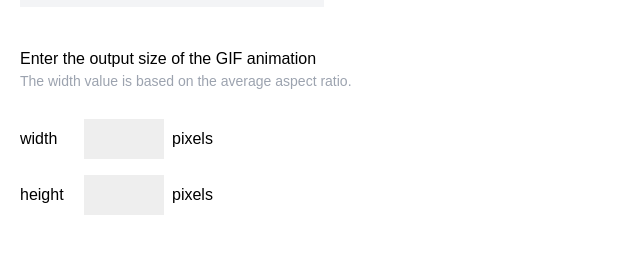
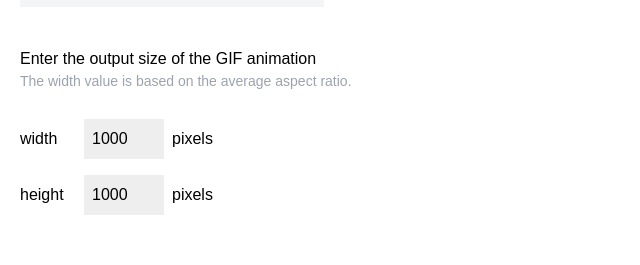
Before and after one commit to kaboomshebang/kbsb-gif-creator, a React (Vite) app: page / in a window 1280 px wide. Shown: the part 825-1090 px from the top of the page, without its empty margins (0-640 px from the left). Built offline with nearby package versions, Linux system fonts and the light colour scheme; the HTML template or start-up script is replaced by a standard one; a web font is replaced by a local one.

Commit message:
Refactor ImageSize value prop, Update state with useEffect

```diff
--- a/src/App.jsx
+++ b/src/App.jsx
@@ -1,4 +1,4 @@
-import { useState } from 'react';
+import { useState, useEffect } from 'react';
 
 import NavHeader from './components/NavHeader';
 import Footer from './components/Footer';
@@ -58,17 +58,22 @@ const App = () => {
 	};
 
 	// calculate the width of the image based on the avarage aspect ratio
-	const DefWidth = () => {
+	const updateWidth = () => {
 		let counter = 0;
 
 		for (let index = 0; index < files.length; index++) {
 			counter++;
 			if (files.length === ratios.length && counter === files.length) {
 				const average = ratios.reduce((prev, curr) => (prev + curr) / 2);
-				return Math.floor(1000 * average);
+				setSize((prevState) => {
+					return { ...prevState, width: Math.floor(1000 * average) };
+				});
 			}
 		}
 	};
+
+	// update the width value (on file upload and after the ratios are calculated)
+	useEffect(updateWidth, [ratios]);
 
 	return (
 		<div className="App">
@@ -96,8 +101,18 @@ const App = () => {
 					title="Enter the output size of the GIF animation"
 					description="The width value is based on the average aspect ratio."
 				></StepDescription>
-				<ImageSize size="width" sizeFunc={setSize} sizeState={size} defValue={DefWidth()}></ImageSize>
-				<ImageSize size="height" sizeFunc={setSize} sizeState={size} defValue={size.height}></ImageSize>
+				<ImageSize
+					size="width"
+					sizeFunc={setSize}
+					sizeState={size}
+					value={size.width}
+				></ImageSize>
+				<ImageSize
+					size="height"
+					sizeFunc={setSize}
+					sizeState={size}
+					value={size.height}
+				></ImageSize>
 			</StepSection>
 
 			{/* GIF/animation properties step */}
@@ -161,6 +176,6 @@ const App = () => {
 			<Footer />
 		</div>
 	);
-}
+};
 
 export default App;
```
